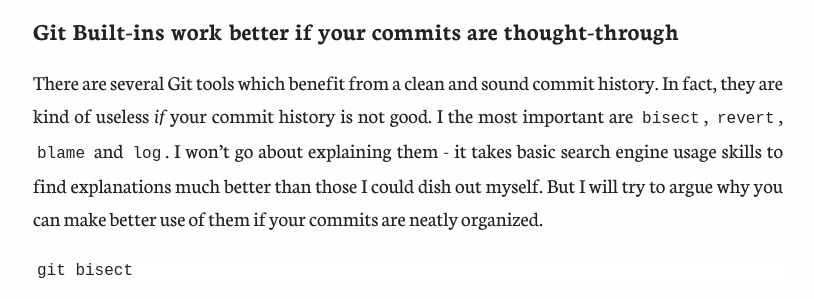
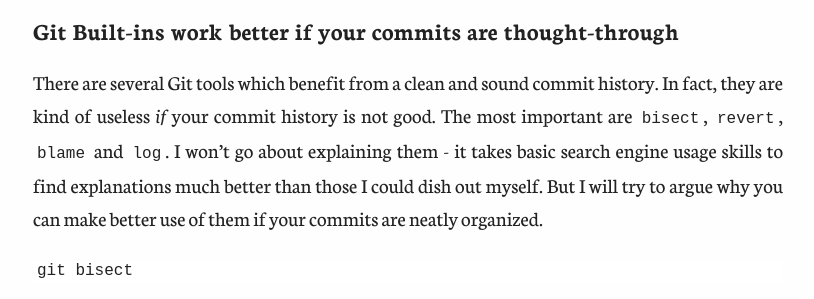
Before and after one commit to fnune/fnune.github.io, a Jekyll site: the page built from _posts/2018-02-02-git-best-practices-atomic-commits.markdown, in a window 1280 px wide and 900 px high, scrolled down 1604 px. Shown: the part 159-458 px from the top of the window, without its empty margins (232-1046 px from the left). Built offline with Jekyll 4.4.1, drawn with Linux system fonts in a browser that asks for light colours; comment, search, counter and statistics services are not loaded.

```diff
--- a/_posts/2018-02-02-git-best-practices-atomic-commits.markdown
+++ b/_posts/2018-02-02-git-best-practices-atomic-commits.markdown
@@ -31,7 +31,7 @@ Working on a project of medium-to-big size with awesome colleagues has turned bl
 
 ### Git Built-ins work better if your commits are thought-through
 
-There are several Git tools which benefit from a clean and sound commit history. In fact, they are kind of useless _if_ your commit history is not good. I the most important are `bisect`, `revert`, `blame` and `log`. I won't go about explaining them - it takes basic search engine usage skills to find explanations much better than those I could dish out myself. But I will try to argue why you can make better use of them if your commits are neatly organized.
+There are several Git tools which benefit from a clean and sound commit history. In fact, they are kind of useless _if_ your commit history is not good. The most important are `bisect`, `revert`, `blame` and `log`. I won't go about explaining them - it takes basic search engine usage skills to find explanations much better than those I could dish out myself. But I will try to argue why you can make better use of them if your commits are neatly organized.
 
 <a name='bisect'></a>
 
```
